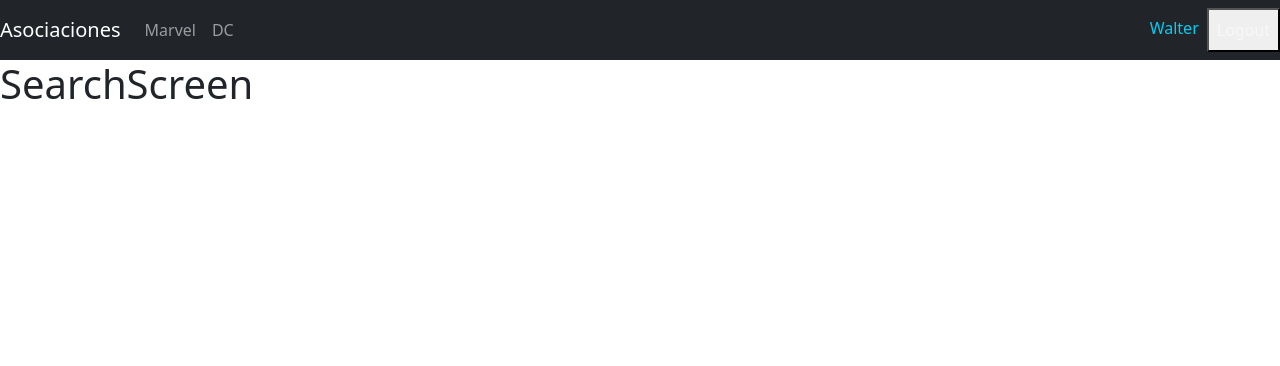
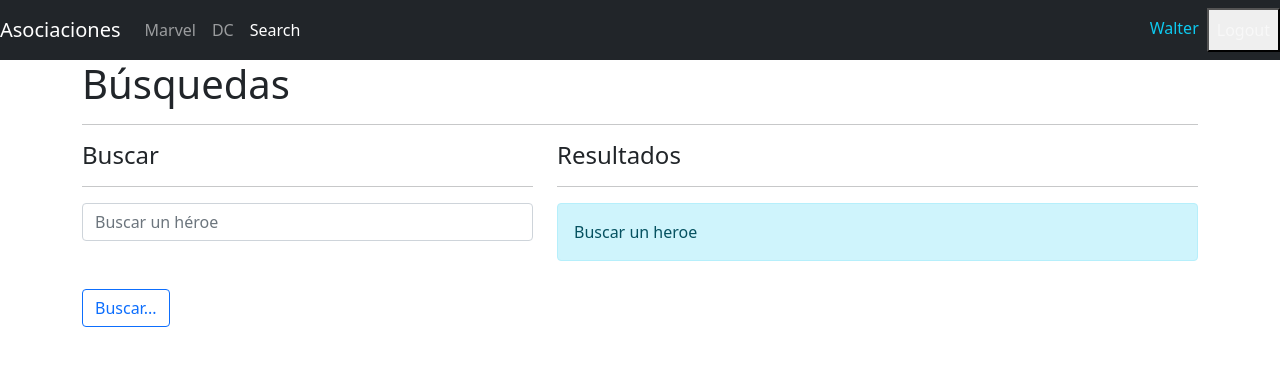
Before and after one commit to wascasla/FrontHeroe, a React app: page /search in a window 1280 px wide. Built offline with nearby package versions, Linux system fonts and the light colour scheme.

Commit message:
Added selectors

```diff
--- a/package.json
+++ b/package.json
@@ -6,6 +6,7 @@
     "@testing-library/jest-dom": "^5.16.3",
     "@testing-library/react": "^12.1.4",
     "@testing-library/user-event": "^13.5.0",
+    "query-string": "^7.1.1",
     "react": "^17.0.2",
     "react-dom": "^17.0.2",
     "react-router-dom": "6",
--- a/src/components/dc/DcScreen.js
+++ b/src/components/dc/DcScreen.js
@@ -1,9 +1,12 @@
 import React from "react";
+import { HeroList } from "../hero/HeroList";
 
 const DcScreen = () => {
   return (
     <div>
       <h1>Dc Screen</h1>
+      <hr />
+      <HeroList publisher={'DC Comics'} />
     </div>
   );
 };
--- /dev/null
+++ b/src/components/hero/HeroCard.js
@@ -0,0 +1,40 @@
+import React from "react";
+import { Link } from "react-router-dom";
+
+export const HeroCard = ({
+  id,
+  superhero,
+  publisher,
+  alter_ego,
+  first_appearance,
+  characters,
+}) => {
+  return (
+  <div className="col animate_animated animate__fadeIn">
+    <div className="card">
+      <div className="row no-gutters">
+          <div className="col-4">
+
+          <img src={`/assets/${id}.jpg`} className="card-img" alt={superhero} />
+          </div>
+          <div className="col-8">
+            <div className="card-body">
+                <h5 className="card-title"> {superhero} </h5>
+                <p className="card-text"> {alter_ego} </p>
+                {
+                    (alter_ego !== characters) && <p className="text-muted"> {characters} </p>
+                }
+
+                <p className="card-text">
+                    <small className="text-muted"> {first_appearance} </small>
+                </p>
+
+                <Link to={`/hero/${id}`}>
+                    Más...
+                </Link>
+            </div>
+          </div>
+      </div>
+    </div>
+  </div>)
+}
--- /dev/null
+++ b/src/components/hero/HeroList.js
@@ -0,0 +1,15 @@
+import React, { useMemo } from "react";
+import { getHeroesByPublisher } from "../../selectors/getHeroesByPublisher";
+import { HeroCard } from "./HeroCard";
+
+export const HeroList = ({ publisher }) => {
+  const heroes = useMemo( () => getHeroesByPublisher(publisher), [publisher]);
+
+  return (
+    <div className="row rows-cols-1 row-cols-md-3 g-3 animate__animated animate__fadeIn">
+      {heroes.map((hero) => (
+        <HeroCard key={hero.id} {...hero} />
+      ))}
+    </div>
+  );
+};
--- a/src/components/hero/HeroScreen.js
+++ b/src/components/hero/HeroScreen.js
@@ -1,7 +1,48 @@
-import React from 'react'
+import React, { useMemo } from 'react'
+import { Navigate, useNavigate, useParams } from 'react-router-dom'
+import { getHeroById } from '../../selectors/getHeroById';
 
 export const HeroScreen = () => {
+
+  const {heroId} = useParams();
+  const navigate = useNavigate();
+
+  const hero = useMemo( () => getHeroById(heroId), [heroId])
+
+  if (!hero) {
+    return <Navigate to='/' />
+  }
+
+  const imagePath = `/assets/${hero.id}.jpg`;
+
+  const handleReturn = () => {
+    navigate(-1);
+
+  }
+
   return (
-    <div>HeroScreen</div>
+    <div className='row mt-5'>
+      <div className='col-4'>
+        <img src={imagePath} alt={heroId} className="img-thumbnail animate__animated animate__fadeInLeft"/>
+      </div>
+      <div className='col-8'>
+        <h3> {hero.superhero} </h3>
+        <ul className='list-group list-group-flush'>
+          <li className='list-group-item'> <b>Alter ego: </b> {hero.alter_ego} </li>
+          <li className='list-group-item'> <b>Publisher: </b> {hero.publisher} </li>
+          <li className='list-group-item'> <b>Alter ego: </b> {hero.alter_ego} </li>
+        </ul>
+
+        <h5 className='mt-3'>Characteres</h5>
+        <p> {hero.characters} </p>
+
+        <button
+          className='btn btn-outline-info'
+          onClick={handleReturn}
+        >
+          Regrear
+        </button>
+      </div>
+    </div>
   )
 }
--- a/src/components/marvel/MarvelScreen.js
+++ b/src/components/marvel/MarvelScreen.js
@@ -1,9 +1,12 @@
 import React from "react";
+import { HeroList } from "../hero/HeroList";
 
 export const MarvelScreen = () => {
   return (
     <div>
       <h1>MarvelScreen</h1>
+      <hr />
+      <HeroList publisher={'Marvel Comics'} />
     </div>
   );
 };
--- a/src/components/search/SearchScreen.js
+++ b/src/components/search/SearchScreen.js
@@ -1,9 +1,88 @@
-import React from "react";
+import React, { useMemo, useState } from "react";
+import { useLocation, useNavigate } from "react-router-dom";
+import { useForm } from "../../hooks/useForm";
+import { getHeroByName } from "../../selectors/getHeroByName";
+import { HeroCard } from "../hero/HeroCard";
+import queryString from 'query-string';
 
 export const SearchScreen = () => {
+
+  const navigate = useNavigate();
+  const location = useLocation();
+
+  const { q = '' } = queryString.parse(location.search);
+
+  const [heroes, setHeroes] = useState([]);
+
+  const initialForm = {
+    searchText: q
+  };
+
+  const [ formValues, handleInputChange, reset ] = useForm( initialForm );
+
+  const { searchText } = formValues;
+
+  const herosFiltered = useMemo(() => getHeroByName(q), [q])
+
+  const handleSearch = (e) => {
+    e.preventDefault();
+    navigate(`?q=${searchText}`);
+  }
+
   return (
-    <div>
-      <h1>SearchScreen</h1>
-    </div>
+    <>
+      <h1>Búsquedas</h1>
+      <hr />
+
+      <div className="row">
+        <div className="col-5">
+          <h4>Buscar</h4>
+          <hr />
+
+          <form onSubmit={handleSearch}>
+            <input
+              type="text"
+              placeholder="Buscar un héroe"
+              className="form-control"
+              name="searchText"
+              autoComplete="off"
+              value={searchText}
+              onChange={handleInputChange}
+            />
+
+            <button
+              className="btn btn-outline-primary mt-5"
+              type="submit"
+              >
+                Buscar...
+
+            </button>
+          </form>
+
+        </div>
+
+        <div className="col-7">
+          <h4>Resultados</h4>
+          <hr />
+
+          {
+            (q === '')
+              ? <div className="alert alert-info">Buscar un heroe</div>
+              : (herosFiltered.length === 0) && <div className="alert alert-danger">No hay resultados {q} </div>
+          }
+
+          {
+            herosFiltered.map(hero => (
+              <HeroCard
+                key={hero.id}
+                {...hero}
+              />
+            ))
+          }
+
+        </div>
+
+      </div>
+    </>
   );
 };
--- a/src/components/ui/Navbar.js
+++ b/src/components/ui/Navbar.js
@@ -39,6 +39,13 @@ export const Navbar = () => {
                     >
                         DC
                     </NavLink>
+                    <NavLink
+                        className={({isActive}) => "nav-item nav-link " + (isActive ? 'active' : '') }
+
+                        to="/search"
+                    >
+                        Search
+                    </NavLink>
                 </div>
             </div>
 
--- /dev/null
+++ b/src/data/heroes.js
@@ -0,0 +1,162 @@
+export const heroes = [
+    {
+        'id': 'dc-batman',
+        'superhero':'Batman',
+        'publisher':'DC Comics',
+        'alter_ego':'Bruce Wayne',
+        'first_appearance':'Detective Comics #27',
+        'characters':'Bruce Wayne'
+    },
+    {
+        'id': 'dc-superman',
+        'superhero':'Superman',
+        'publisher':'DC Comics',
+        'alter_ego':'Kal-El',
+        'first_appearance':'Action Comics #1',
+        'characters':'Kal-El'
+    },
+    {
+        'id': 'dc-flash',
+        'superhero':'Flash',
+        'publisher':'DC Comics',
+        'alter_ego':'Jay Garrick',
+        'first_appearance':'Flash Comics #1',
+        'characters':'Jay Garrick, Barry Allen, Wally West, Bart Allen'
+    },
+    {
+        'id': 'dc-green',
+        'superhero':'Green Lantern',
+        'publisher':'DC Comics',
+        'alter_ego':'Alan Scott',
+        'first_appearance':'All-American Comics #16',
+        'characters':'Alan Scott, Hal Jordan, Guy Gardner, John Stewart, Kyle Raynor, Jade, Sinestro, Simon Baz'
+    },
+    {
+        'id': 'dc-arrow',
+        'superhero':'Green Arrow',
+        'publisher':'DC Comics',
+        'alter_ego':'Oliver Queen',
+        'first_appearance':'More Fun Comics #73',
+        'characters':'Oliver Queen'
+    },
+    {
+        'id': 'dc-wonder',
+        'superhero':'Wonder Woman',
+        'publisher':'DC Comics',
+        'alter_ego':'Princess Diana',
+        'first_appearance':'All Star Comics #8',
+        'characters':'Princess Diana'
+    },
+    {
+        'id': 'dc-martian',
+        'superhero':'Martian Manhunter',
+        'publisher':'DC Comics',
+        'alter_ego':'J\'onn J\'onzz',
+        'first_appearance':'Detective Comics #225',
+        'characters':'Martian Manhunter'
+    },
+    {
+        'id': 'dc-robin',
+        'superhero':'Robin/Nightwing',
+        'publisher':'DC Comics',
+        'alter_ego':'Dick Grayson',
+        'first_appearance':'Detective Comics #38',
+        'characters':'Dick Grayson'
+    },
+    {
+        'id': 'dc-blue',
+        'superhero':'Blue Beetle',
+        'publisher':'DC Comics',
+        'alter_ego':'Dan Garret',
+        'first_appearance':'Mystery Men Comics #1',
+        'characters':'Dan Garret, Ted Kord, Jaime Reyes'
+    },
+    {
+        'id': 'dc-black',
+        'superhero':'Black Canary',
+        'publisher':'DC Comics',
+        'alter_ego':'Dinah Drake',
+        'first_appearance':'Flash Comics #86',
+        'characters':'Dinah Drake, Dinah Lance'
+    },
+    {
+        'id': 'marvel-spider',
+        'superhero':'Spider Man',
+        'publisher':'Marvel Comics',
+        'alter_ego':'Peter Parker',
+        'first_appearance':'Amazing Fantasy #15',
+        'characters':'Peter Parker'
+    },
+    {
+        'id': 'marvel-captain',
+        'superhero':'Captain America',
+        'publisher':'Marvel Comics',
+        'alter_ego':'Steve Rogers',
+        'first_appearance':'Captain America Comics #1',
+        'characters':'Steve Rogers'
+    },
+    {
+        'id': 'marvel-iron',
+        'superhero':'Iron Man',
+        'publisher':'Marvel Comics',
+        'alter_ego':'Tony Stark',
+        'first_appearance':'Tales of Suspense #39',
+        'characters':'Tony Stark'
+    },
+    {
+        'id': 'marvel-thor',
+        'superhero':'Thor',
+        'publisher':'Marvel Comics',
+        'alter_ego':'Thor Odinson',
+        'first_appearance':'Journey into Myster #83',
+        'characters':'Thor Odinson'
+    },
+    {
+        'id': 'marvel-hulk',
+        'superhero':'Hulk',
+        'publisher':'Marvel Comics',
+        'alter_ego':'Bruce Banner',
+        'first_appearance':'The Incredible Hulk #1',
+        'characters':'Bruce Banner'
+    },
+    {
+        'id': 'marvel-wolverine',
+        'superhero':'Wolverine',
+        'publisher':'Marvel Comics',
+        'alter_ego':'James Howlett',
+        'first_appearance':'The Incredible Hulk #180',
+        'characters':'James Howlett'
+    },
+    {
+        'id': 'marvel-daredevil',
+        'superhero':'Daredevil',
+        'publisher':'Marvel Comics',
+        'alter_ego':'Matthew Michael Murdock',
+        'first_appearance':'Daredevil #1',
+        'characters':'Matthew Michael Murdock'
+    },
+    {
+        'id': 'marvel-hawkeye',
+        'superhero':'Hawkeye',
+        'publisher':'Marvel Comics',
+        'alter_ego':'Clinton Francis Barton',
+        'first_appearance':'Tales of Suspense #57',
+        'characters':'Clinton Francis Barton'
+    },
+    {
+        'id': 'marvel-cyclops',
+        'superhero':'Cyclops',
+        'publisher':'Marvel Comics',
+        'alter_ego':'Scott Summers',
+        'first_appearance':'X-Men #1',
+        'characters':'Scott Summers'
+    },
+    {
+        'id': 'marvel-silver',
+        'superhero':'Silver Surfer',
+        'publisher':'Marvel Comics',
+        'alter_ego':'Norrin Radd',
+        'first_appearance':'The Fantastic Four #48',
+        'characters':'Norrin Radd'
+    }
+]
--- /dev/null
+++ b/src/hooks/useForm.js
@@ -0,0 +1,24 @@
+import { useState } from 'react';
+
+
+export const useForm = ( initialState = {} ) => {
+
+    const [values, setValues] = useState(initialState);
+
+    const reset = () => {
+        setValues( initialState );
+    }
+
+
+    const handleInputChange = ({ target }) => {
+
+        setValues({
+            ...values,
+            [ target.name ]: target.value
+        });
+
+    }
+
+    return [ values, handleInputChange, reset ];
+
+}
--- a/src/routers/DashboardRoutes.js
+++ b/src/routers/DashboardRoutes.js
@@ -10,13 +10,16 @@ export const DashboardRoutes = () => {
   return (
     <>
     <Navbar />
+    <div className='container'>
       <Routes>
         <Route path="/search" element={<SearchScreen />} />
         <Route path="/marvel" element={<MarvelScreen />} />
-        <Route path="/hero" element={<HeroScreen />} />
+        <Route path="hero/:heroId" element={<HeroScreen />} />
 
         <Route path="/dc" element={<DcScreen />} />
+        <Route path="/" element={<MarvelScreen />} />
       </Routes>
+    </div>
     </>
   )
 }
--- /dev/null
+++ b/src/selectors/getHeroById.js
@@ -0,0 +1,6 @@
+import { heroes } from "../data/heroes"
+
+export const getHeroById = ( id = '') => {
+
+    return heroes.find(hero => hero.id === id);
+}
--- /dev/null
+++ b/src/selectors/getHeroByName.js
@@ -0,0 +1,12 @@
+import { heroes } from "../data/heroes";
+
+export const getHeroByName = (name = '') => {
+
+    if( name === ''){
+        return [];
+    }
+
+    name = name.toLowerCase();
+
+    return heroes.filter(hero => hero.superhero.toLowerCase().includes(name));
+}
--- /dev/null
+++ b/src/selectors/getHeroesByPublisher.js
@@ -0,0 +1,11 @@
+import { heroes } from "../data/heroes"
+
+
+export const getHeroesByPublisher = (publisher) => {
+    const validPublishers = ['Marvel Comics','DC Comics'];
+    if(!validPublishers.includes(publisher)){
+        throw new Error(`${publisher} is not a valid publisher`);
+    }
+
+    return heroes.filter( hero => hero.publisher === publisher);
+}
```
Also changed, not shown: public/index.html (+10 -1 lines), 1 other file.
